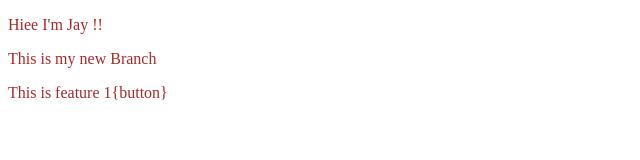
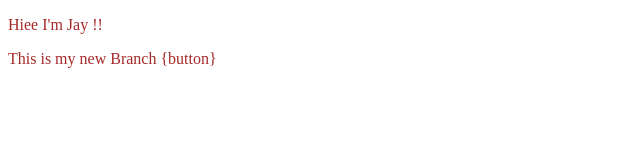
Before and after one commit to jayy-parmar/LocalRepo, a plain HTML site: page index.html in a window 1280 px wide. Shown: the whole page, without its empty margins (0-640 px from the left). Drawn offline with Linux system fonts and the light colour scheme.

Commit message:
button add

```diff
--- a/index.html
+++ b/index.html
@@ -8,7 +8,6 @@
 </head>
 <body>
     <p>Hiee I'm Jay !!</p>
-    <p>This is my new Branch</p>
-    <p>This is feature 1{button}</p>
+    <p>This is my new Branch {button}</p>
 </body>
 </html>
```
